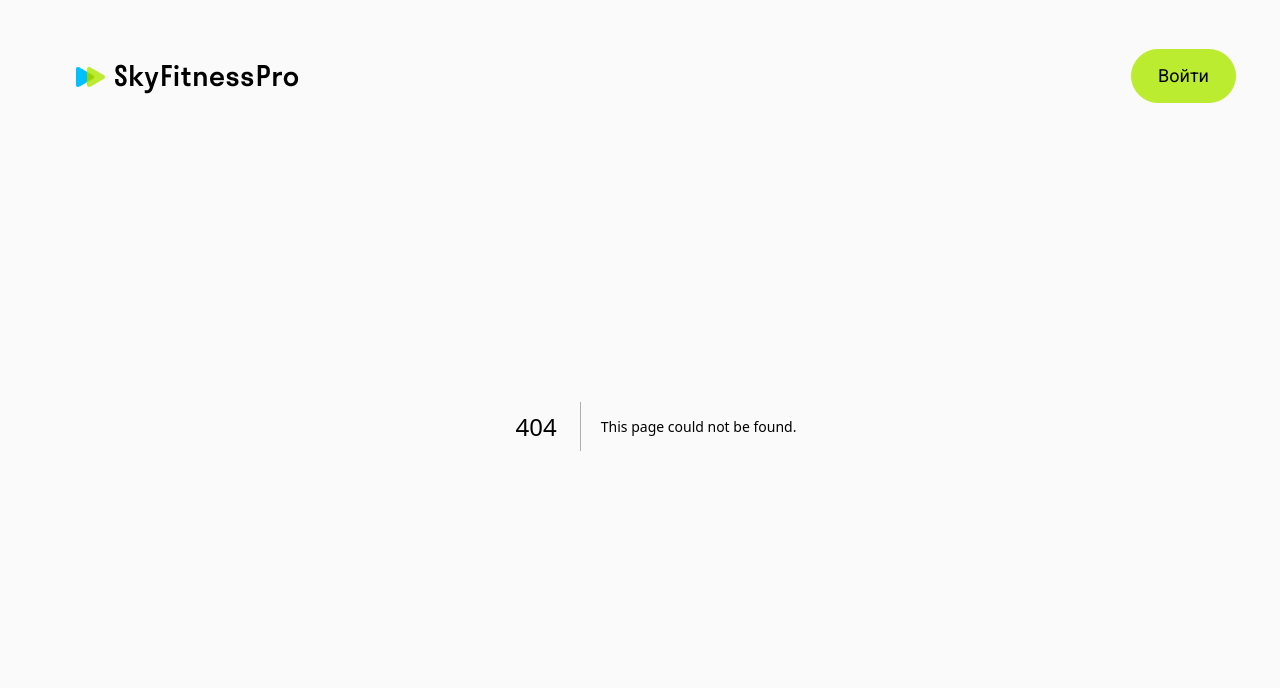
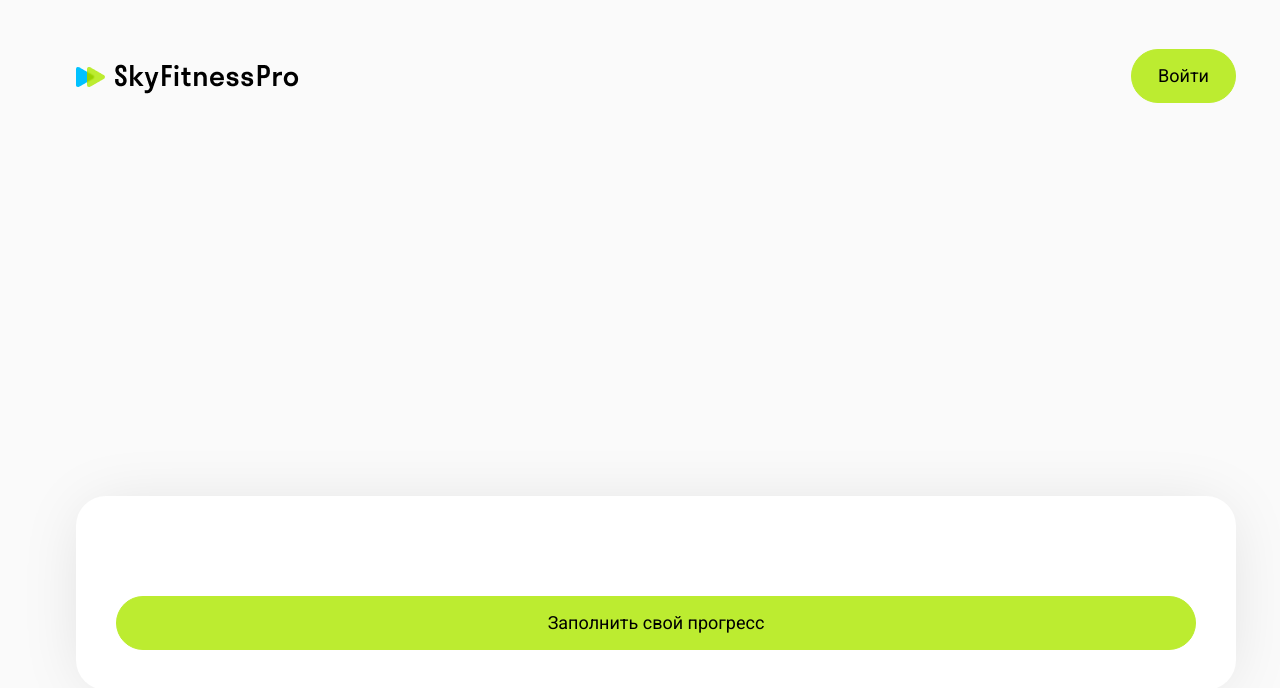
Before and after one commit to tatiankoko/sky-fitness-pro, a Next.js app: page /profile/1/workout/1 in a window 1280 px wide. Before the commit this address had no page. Shown: the top 688 px of the page. Built offline with nearby package versions, Linux system fonts and the light colour scheme.

Commit message:
Верстка основы страницы тренировки

```diff
--- /dev/null
+++ b/src/app/profile/[course]/workout/[id]/page.tsx
@@ -0,0 +1,95 @@
+'use client';
+
+import styles from './workout.module.css';
+import Button from '@/components/button/Button';
+import WorkoutProgressModal from '@/components/workoutProgressModal/WorkoutProgressModal';
+import { useEffect, useRef, useState } from 'react';
+import { useParams } from 'next/navigation';
+import { AxiosError } from 'axios';
+import { useAppSelector } from '@/store/store';
+import { WorkoutType } from '@/sharedTypes/sharedTypes';
+import { getWorkoutById } from '@/services/workout/workoutApi';
+import { toast } from 'react-toastify';
+import Skeleton from 'react-loading-skeleton';
+import { baseSkeletonColor } from '@/utils/constants';
+
+export default function Workout() {
+  const params = useParams<{ id: string }>();
+  const { allWorkouts } = useAppSelector((state) => state.workouts);
+  const { accessToken } = useAppSelector((state) => state.user);
+  const [showFillProgress, setShowFillProgress] = useState<boolean>(false);
+  const [error, setError] = useState<string | null>(null);
+  const [loading, setLoading] = useState<boolean>(false);
+  const [currentWorkout, setCurrentWorkout] = useState<WorkoutType | null>(
+    null,
+  );
+  const videoRef = useRef<HTMLVideoElement | null>(null);
+
+  useEffect(() => {
+    if (error) toast.error(error);
+  }, [error]);
+
+  useEffect(() => {
+    if (!accessToken) return;
+
+    if (allWorkouts.length) {
+      setCurrentWorkout(
+        allWorkouts.find((workout) => workout._id === params.id) || null,
+      );
+      return;
+    }
+
+    setLoading(true);
+
+    getWorkoutById(accessToken, params.id)
+      .then((result) => {
+        setCurrentWorkout(result);
+      })
+      .catch((error) => {
+        if (error instanceof AxiosError) {
+          if (error.response) {
+            setError(error.response.data);
+          } else if (error.request) {
+            setError('Произошла ошибка. Попробуйте позже');
+          } else {
+            setError('Неизвестная ошибка');
+          }
+        }
+      })
+      .finally(() => {
+        setLoading(false);
+      });
+  }, [accessToken]);
+
+  return (
+    <div className={styles.workout__container}>
+      <h1 className={styles.workout__title}>{currentWorkout?.name}</h1>
+
+      <div className={styles.video__block}></div>
+
+      <div className={styles.training__block}>
+        <h2 className={styles.training__title}>{currentWorkout?.name}</h2>
+
+        {loading ? (
+          <Skeleton
+            baseColor={baseSkeletonColor}
+            width={1160}
+            height={639}
+            borderRadius={30}
+          />
+        ) : (
+          <div className={styles.progress__block}>
+            {/*<video src={}></video>*/}
+          </div>
+        )}
+
+        <Button>Заполнить свой прогресс</Button>
+      </div>
+
+      <WorkoutProgressModal
+        isOpen={showFillProgress}
+        onClose={() => setShowFillProgress}
+      />
+    </div>
+  );
+}
--- /dev/null
+++ b/src/app/profile/[course]/workout/[id]/workout.module.css
@@ -0,0 +1,50 @@
+.workout__container {
+    display: flex;
+    flex-direction: column;
+    flex: 1;
+    min-height: 0;
+    gap: 40px;
+    margin: 60px 0;
+    overflow-y: auto;
+    padding-left: calc(50% - 580px);
+    padding-right: calc(50% - 580px);
+}
+.workout__container::-webkit-scrollbar {
+    width: 0;
+}
+
+.workout__title {
+    font-weight: 500;
+    font-size: 60px;
+    line-height: 100%;
+    letter-spacing: 0;
+    color: #000000;
+}
+
+.video__block {
+    width: 100%;
+    height: 639px;
+    border-radius: 30px;
+}
+
+.training__block {
+    display: flex;
+    flex-direction: column;
+    gap: 20px;
+    background-color: #FFFFFF;
+    border-radius: 30px;
+    padding: 40px;
+    box-shadow: 0 4px 67px -12px #00000021;
+}
+
+.training__title {
+    font-weight: 400;
+    font-size: 32px;
+    line-height: 110.00000000000001%;
+    letter-spacing: 0;
+    color: #000000;
+}
+
+.progress__block {
+    margin-bottom: 20px;
+}
--- a/src/app/profile/workout/[id]/page.tsx
+++ /dev/null
@@ -1,3 +0,0 @@
-export default function Workout() {
-  return <></>;
-}
--- a/src/components/button/button.module.css
+++ b/src/components/button/button.module.css
@@ -26,6 +26,7 @@
 
 .button__primary:disabled {
     background-color: #F7F7F7;
+    border-color: #F7F7F7;
     color: #999999;
 }
 
--- a/src/components/workoutSelectionModal/WorkoutSelectionModal.tsx
+++ b/src/components/workoutSelectionModal/WorkoutSelectionModal.tsx
@@ -4,10 +4,14 @@ import styles from './workout-selection-modal.module.css';
 import WorkoutModal from '@/components/workoutModal/WorkoutModal';
 import Button from '@/components/button/Button';
 import { useAppSelector } from '@/store/store';
-import { CourseType } from '@/sharedTypes/sharedTypes';
+import { CourseType, WorkoutType } from '@/sharedTypes/sharedTypes';
 import { useFetchWorkouts } from '@/hooks/useFetchWorkouts';
 import Skeleton from 'react-loading-skeleton';
 import { baseSkeletonColor } from '@/utils/constants';
+import React, { useEffect, useState } from 'react';
+import classNames from 'classnames';
+import { useRouter } from 'next/navigation';
+import { toast } from 'react-toastify';
 
 interface workoutSelectionModalProps {
   isOpen: boolean;
@@ -20,10 +24,18 @@ export default function WorkoutSelectionModal({
   course,
   onClose,
 }: workoutSelectionModalProps) {
-  const { isLoading } = useFetchWorkouts(course?._id, isOpen);
+  const { isLoading, errorMsg } = useFetchWorkouts(course?._id, isOpen);
   const { allWorkouts } = useAppSelector((state) => state.workouts);
+  const [selectedWorkout, setSelectedWorkout] = useState<WorkoutType | null>(
+    null,
+  );
+  const router = useRouter();
 
   if (!isOpen || !course) return null;
+
+  useEffect(() => {
+    if (errorMsg) toast.error(errorMsg);
+  }, [errorMsg]);
 
   const getName = (name: string): string => {
     const names = name.split(' / ');
@@ -50,6 +62,14 @@ export default function WorkoutSelectionModal({
       : names.length > 1
         ? names[1]
         : name;
+  };
+
+  const onStartWorkoutClick = () => {
+    if (!selectedWorkout) {
+      return;
+    }
+
+    router.push(`/profile/${course?.nameEN}/workout/${selectedWorkout?._id}`);
   };
 
   return (
@@ -79,7 +99,13 @@ export default function WorkoutSelectionModal({
         ) : (
           allWorkouts.map((workout) => {
             return (
-              <li className={styles.workouts__item} key={workout._id}>
+              <li
+                className={classNames(styles.workouts__item, {
+                  [styles.selected]: selectedWorkout?._id === workout._id,
+                })}
+                key={workout._id}
+                onClick={() => setSelectedWorkout(workout)}
+              >
                 <div className={styles.workout__content}>
                   <svg className={styles.workout__icon}>
                     <use xlinkHref={`/img/icon/sprite.svg#icon-check`} />
@@ -99,7 +125,12 @@ export default function WorkoutSelectionModal({
           })
         )}
       </ul>
-      <Button>Начать</Button>
+
+      {/*<div className={styles.form__error}>{errorMsg}</div>*/}
+
+      <Button disabled={selectedWorkout === null} onClick={onStartWorkoutClick}>
+        Начать
+      </Button>
     </WorkoutModal>
   );
 }
```
Also changed, not shown: src/components/workoutSelectionModal/workout-selection-modal.module.css (+16 -0 lines).
